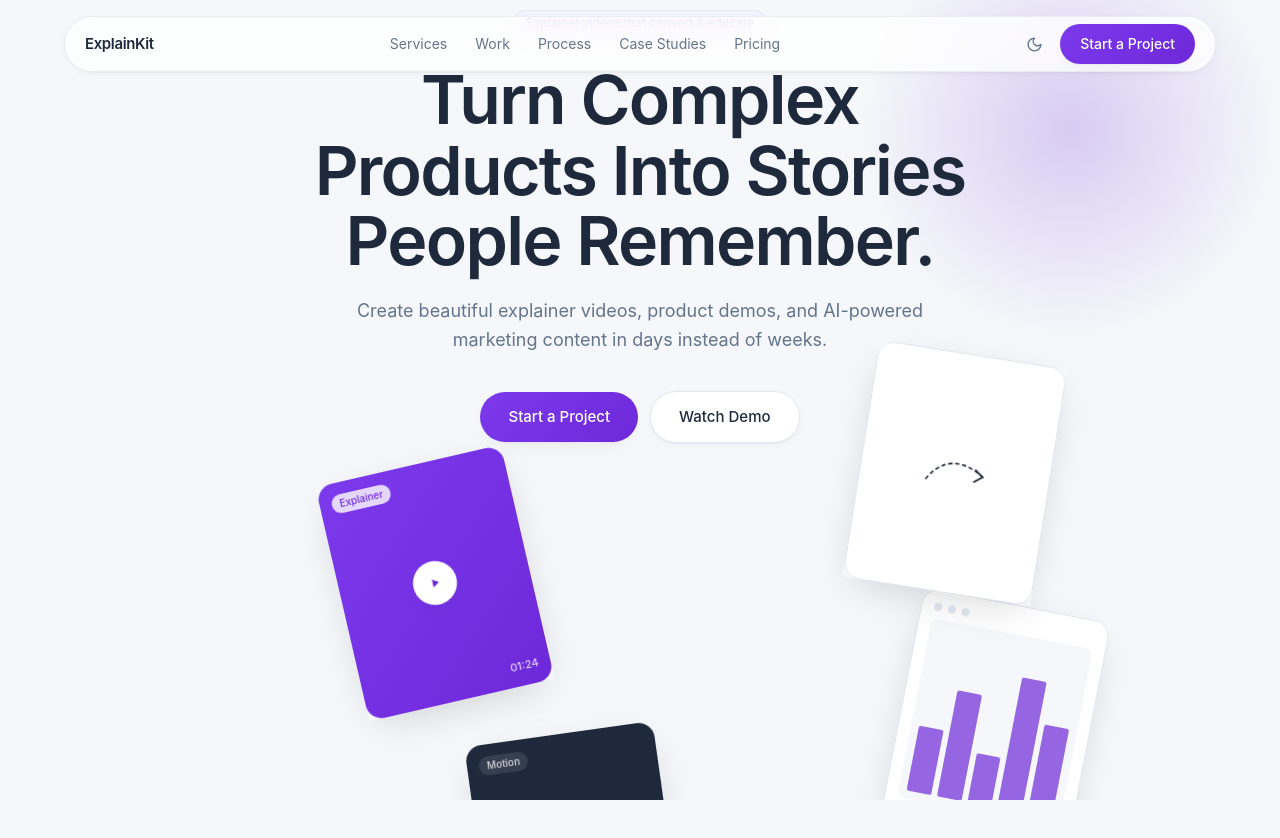
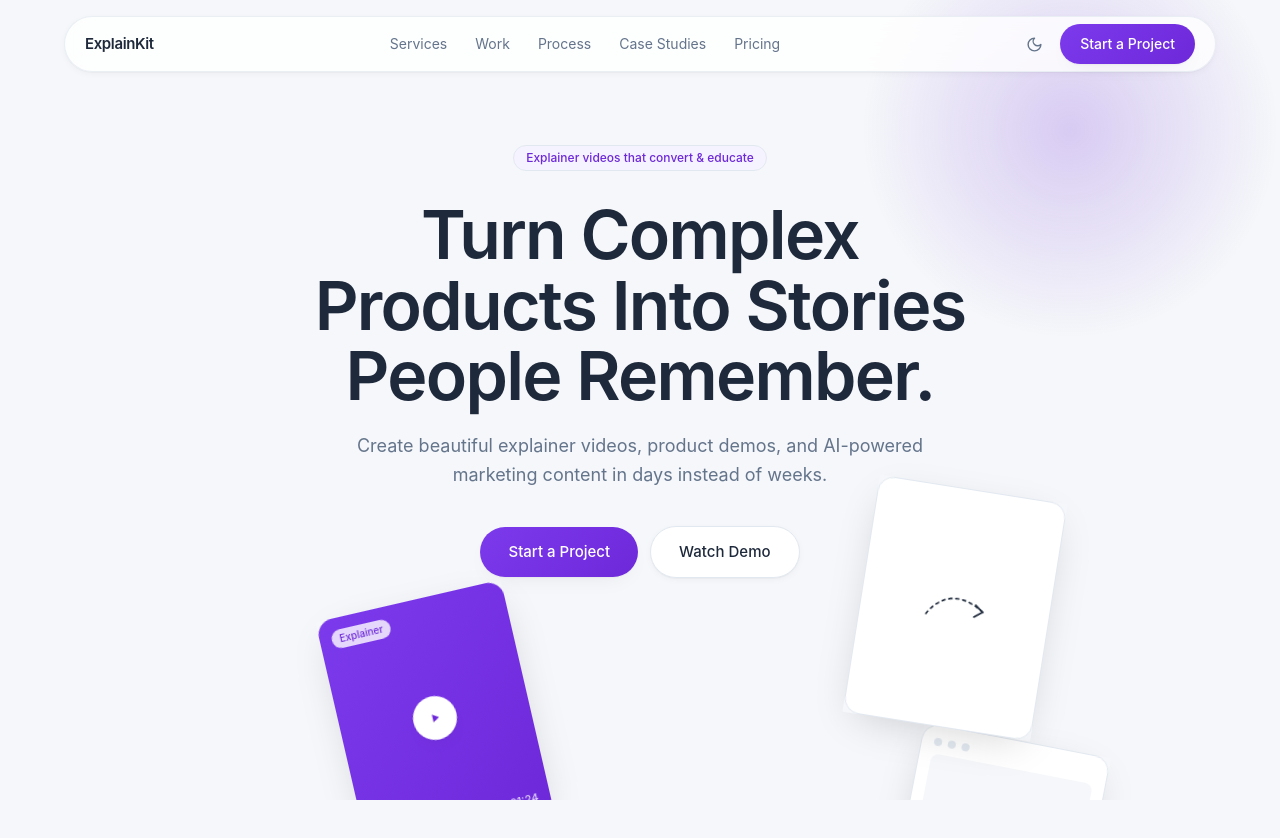
Before and after one commit to saurabhwebdew/explainkit, a Next.js app: page / in a window 1280 px wide. Shown: the top 838 px of the page. Built offline with nearby package versions, Linux system fonts and the light colour scheme.

Commit message:
Update scroll-morph-hero.tsx

```diff
--- a/components/hero/scroll-morph-hero.tsx
+++ b/components/hero/scroll-morph-hero.tsx
@@ -136,7 +136,13 @@
 function cnSticky(prefersReduced: boolean) {
   return prefersReduced
     ? "relative pt-28 pb-16 flex flex-col justify-center"
-    : "sticky top-0 h-screen pt-24 md:pt-28 pb-10 flex flex-col justify-center overflow-hidden";
+    // justify-start (not justify-center) is deliberate: centering inside a fixed
+    // h-screen box overflows equally above AND below when content is taller than
+    // the viewport (e.g. a short/non-fullscreen window). That overflow-above is
+    // exactly what pushed the eyebrow badge behind the fixed navbar. Anchoring
+    // from the top with a fixed pt guarantees the content can only ever grow
+    // downward, never up into the nav — regardless of viewport height.
+    : "sticky top-0 h-screen pt-32 md:pt-36 pb-10 flex flex-col justify-start overflow-hidden";
 }
 
 function HeroCard({
```
